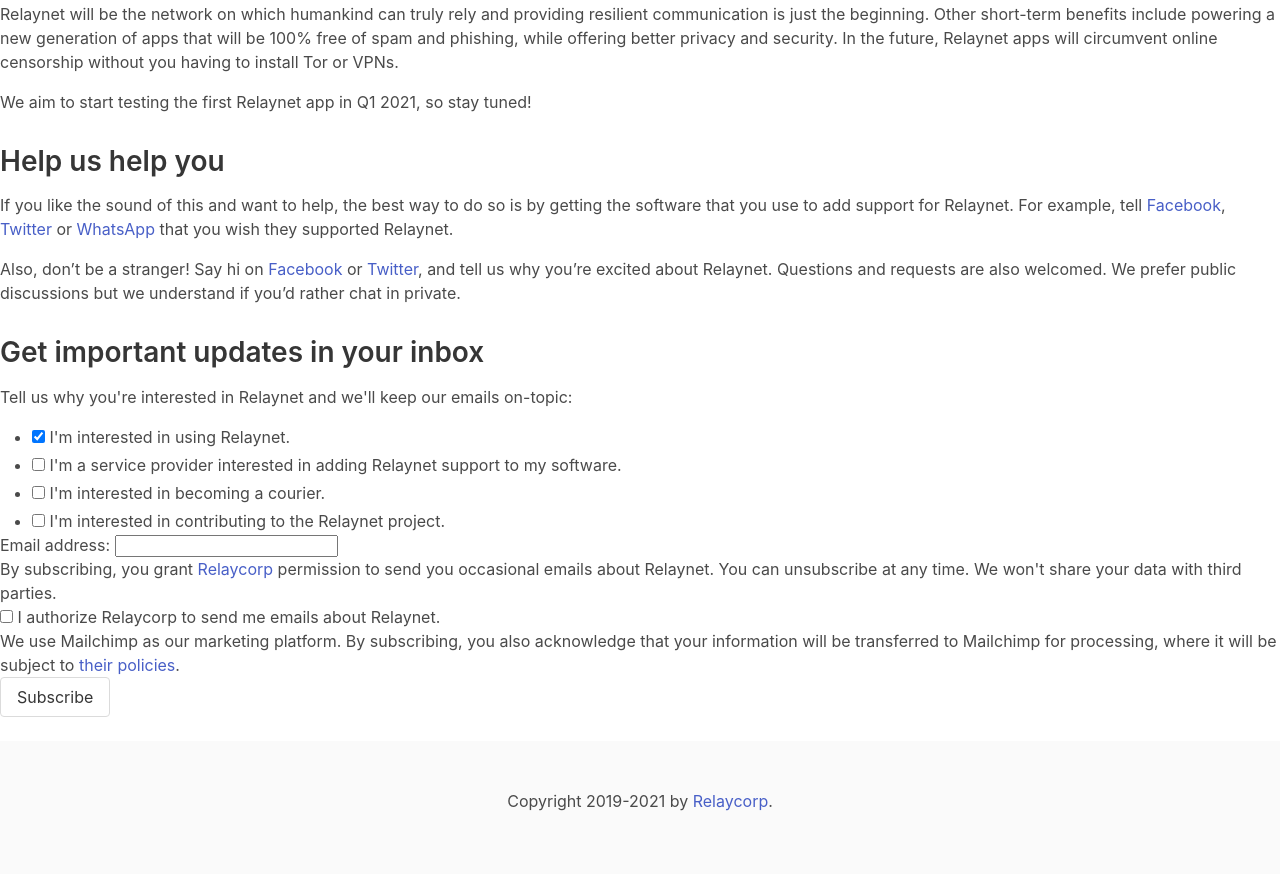
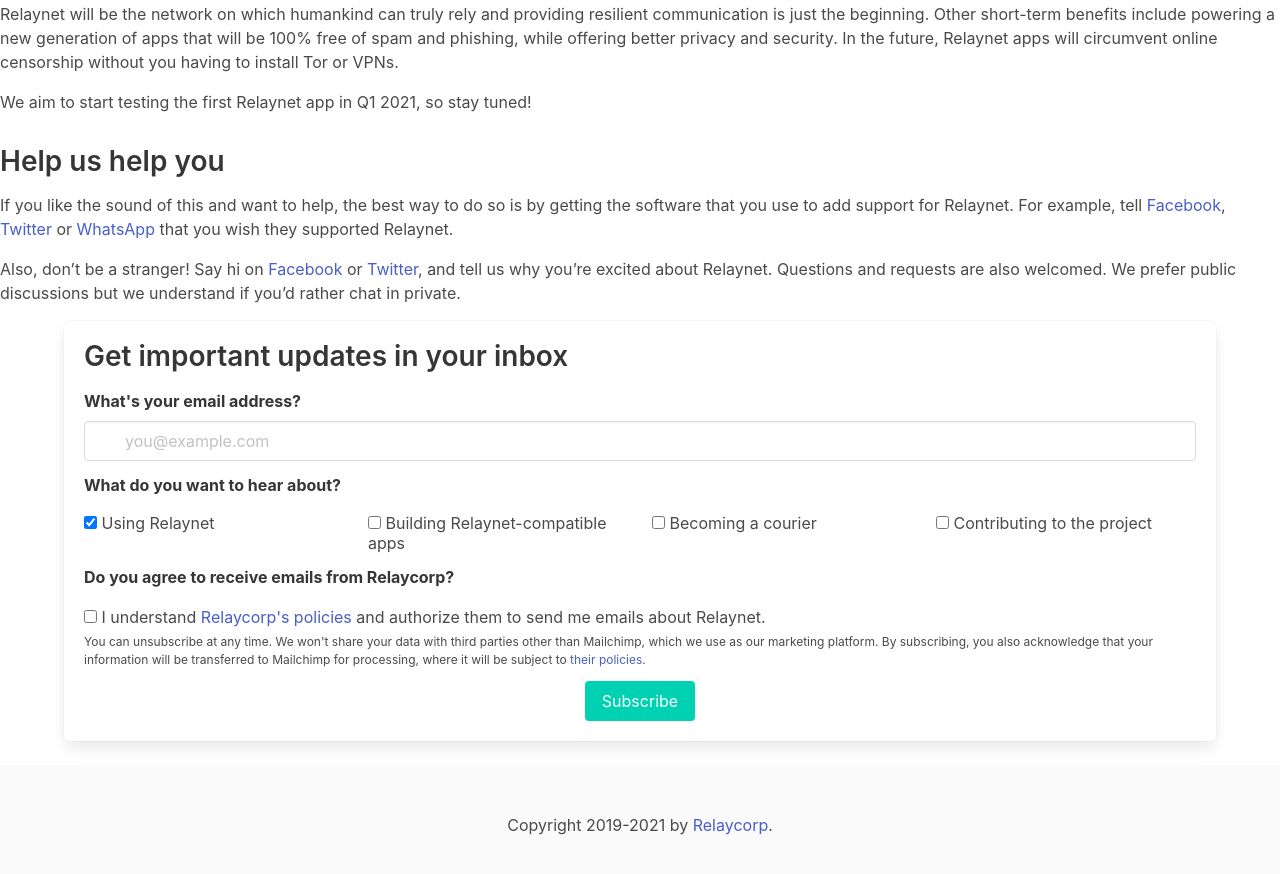
Before and after one commit to AwalaApp/network-website, a Jekyll site: the page built from users.md, in a window 1280 px wide, cut to the strip 514-1447 px from the top of the page. Shown: the top 874 px of the strip. Built offline with Jekyll 4.4.1, drawn with Linux system fonts in a browser that asks for light colours.

Commit message:
Implement mailing list subscription form

```diff
--- a/_includes/subscription-cta.html
+++ b/_includes/subscription-cta.html
@@ -1,78 +1,85 @@
-<!-- Mailchimp Signup Form -->
+<section class="container box">
     <h2>Get important updates in your inbox</h2>
 
-<div id="mc_embed_signup">
-    <form action="https://tech.us18.list-manage.com/subscribe/post?u=64c7889aa5e76799fa98a8175&amp;id=1a4de7a050"
-          class="validate" id="mc-embedded-subscribe-form" method="post" name="mc-embedded-subscribe-form"
-          novalidate target="_blank">
-        <div id="mc_embed_signup_scroll">
-            <div class="mc-field-group input-group">
-                <p>Tell us why you're interested in Relaynet and we'll keep our emails on-topic:</p>
+    <div>
+        <form
+                action="https://tech.us18.list-manage.com/subscribe/post?u=64c7889aa5e76799fa98a8175&amp;id=1a4de7a050"
+                class="validate"
+                method="post"
+                name="mc-embedded-subscribe-form"
+                target="_blank"
+        >
+            <div class="field">
+                <label class="label" for="mce-EMAIL">What's your email address?</label>
+                <div class="control has-icons-left">
+                    <input class="input" id="mce-EMAIL" name="EMAIL" type="email" placeholder="you@example.com" required>
+                    <span class="icon is-left">
+                        <i class="fas fa-envelope"></i>
+                    </span>
+                </div>
+            </div>
 
-                <ul>
-                    <li>
+            <div class="field">
+                <p class="label">What do you want to hear about?</p>
+
+                <div class="control columns">
+                    <label class="checkbox column" for="mce-group[7424]-7424-0">
                         <input id="mce-group[7424]-7424-0" name="group[7424][1]" type="checkbox" value="1"
                                {% if include.group == "users" %}checked="checked"{% endif %}
                         >
-                        <label for="mce-group[7424]-7424-0">I'm interested in using Relaynet.</label>
-                    </li>
-                    <li>
+                        Using Relaynet
+                    </label>
+                    <label class="checkbox column" for="mce-group[7424]-7424-1">
                         <input id="mce-group[7424]-7424-1" name="group[7424][2]" type="checkbox" value="2"
                                {% if include.group == "service_providers" %}checked="checked"{% endif %}
                         >
-                        <label for="mce-group[7424]-7424-1">
-                            I'm a service provider interested in adding Relaynet support to my software.
+                        Building Relaynet-compatible apps
                     </label>
-                    </li>
-                    <li>
+                    <label class="checkbox column" for="mce-group[7424]-7424-2">
                         <input id="mce-group[7424]-7424-2" name="group[7424][4]" type="checkbox" value="4"
                                {% if include.group == "couriers" %}checked="checked"{% endif %}
                         >
-                        <label for="mce-group[7424]-7424-2">I'm interested in becoming a courier.</label>
-                    </li>
-                    <li>
+                        Becoming a courier
+                    </label>
+                    <label class="checkbox column" for="mce-group[7424]-7424-3">
                         <input id="mce-group[7424]-7424-3" name="group[7424][8]" type="checkbox" value="8"
                                {% if include.group == "contributors" %}checked="checked"{% endif %}>
-                        <label for="mce-group[7424]-7424-3">I'm interested in contributing to the Relaynet project.</label>
-                    </li>
-                </ul>
+                        Contributing to the project
+                    </label>
                 </div>
-            <div class="mc-field-group">
-                <label for="mce-EMAIL">Email address:</label>
-                <input class="required email" id="mce-EMAIL" name="EMAIL" type="email" value="">
             </div>
-            <div class="mergeRow gdpr-mergeRow content__gdprBlock mc-field-group" id="mergeRow-gdpr">
-                <div class="content__gdpr">
-                    <label>By subscribing, you grant <a href="https://relaycorp.tech/">Relaycorp</a> permission to send you occasional emails about Relaynet. You
-                        can unsubscribe at any time. We won't share your data with third parties.</label>
-                    <fieldset class="mc_fieldset gdprRequired mc-field-group" name="interestgroup_field">
-                        <label class="checkbox subfield" for="gdpr_88524"><input class="av-checkbox gdpr"
-                                                                                 id="gdpr_88524"
-                                                                                 name="gdpr[88524]" type="checkbox"
-                                                                                 value="Y">
-                            <span>I authorize Relaycorp to send me emails about Relaynet.</span>
+
+            <div class="field">
+                <p class="label">Do you agree to receive emails from Relaycorp?</p>
+
+                <label for="gdpr_88524">
+                    <input class="av-checkbox gdpr" id="gdpr_88524" name="gdpr[88524]" type="checkbox" value="Y" required>
+                    I understand <a href="{% link legal/index.md %}">Relaycorp's policies</a> and authorize them to send
+                    me emails about Relaynet.
                 </label>
-                    </fieldset>
-                </div>
-                <div class="content__gdprLegal">
+                <div class="help">
                     <p>
-                        We use Mailchimp as our marketing platform. By subscribing, you also acknowledge that
-                        your information will be transferred to Mailchimp for processing, where it will be subject to
+                        You can unsubscribe at any time. We won't share your data with third parties other than Mailchimp,
+                        which we use as our marketing platform. By subscribing, you also acknowledge that your information
+                        will be transferred to Mailchimp for processing, where it will be subject to
                         <a href="https://mailchimp.com/legal/" target="_blank">their policies</a>.
                     </p>
                 </div>
             </div>
+
             <div class="clear" id="mce-responses">
                 <div class="response" id="mce-error-response" style="display:none"></div>
                 <div class="response" id="mce-success-response" style="display:none"></div>
             </div>
+
             <!-- real people should not fill this in and expect good things - do not remove this or risk form bot signups-->
             <div aria-hidden="true" style="position: absolute; left: -5000px;"><input
                     name="b_64c7889aa5e76799fa98a8175_1a4de7a050"
                     tabindex="-1"
                     type="text" value=""></div>
-            <div class="clear"><input class="button" id="mc-embedded-subscribe" name="subscribe" type="submit"
-                                      value="Subscribe"></div>
+            <div class="buttons is-centered">
+                <input class="button is-primary" name="subscribe" type="submit" value="Subscribe">
             </div>
         </form>
     </div>
+</section>
```
Also changed, not shown: custom-assets/custom.css (+0 -13 lines), legal/index.md (renamed from legal.md, +4 -0 lines). Lines whose indentation alone changed are shown as unchanged.
